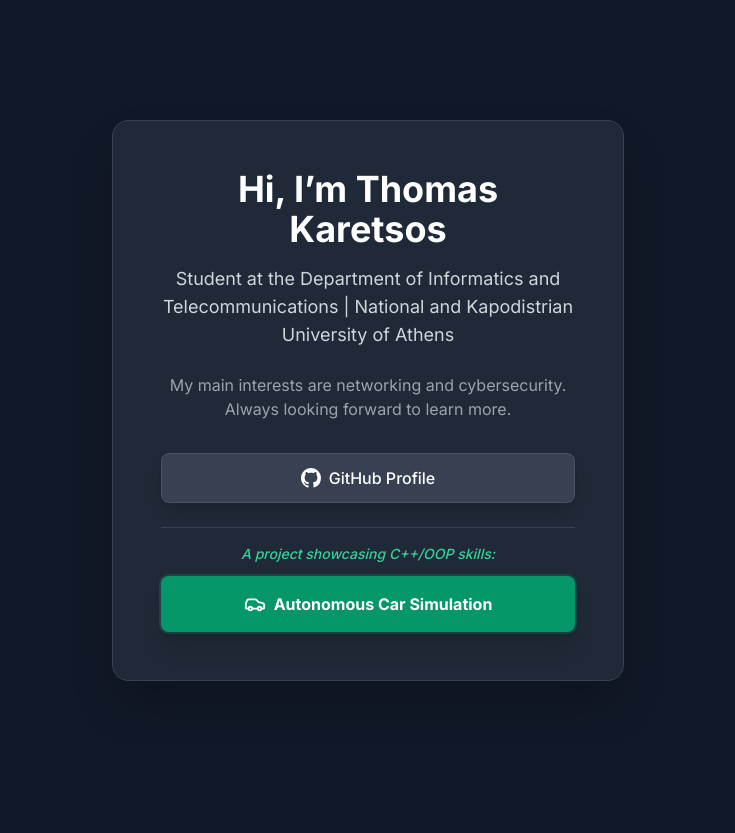
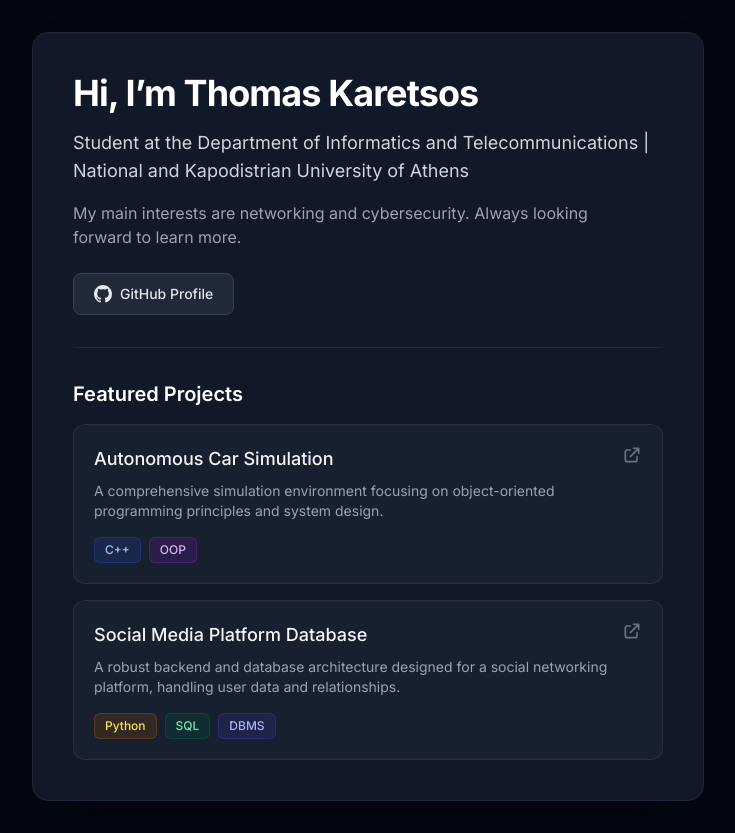
Before and after one commit to tomkar211/tomkar211.github.io, a plain HTML site: page index.html in a window 1280 px wide. Shown: the whole page, without its empty margins (272-1007 px from the left). Before the commit the page ends 800 px from the top, so only its background shows below. Drawn offline with nearby package versions, Linux system fonts and the light colour scheme.

Commit message:
New Project

```diff
--- a/index.html
+++ b/index.html
@@ -8,7 +8,7 @@
   <script src="https://cdn.tailwindcss.com"></script>
   <link rel="preconnect" href="https://fonts.googleapis.com">
   <link rel="preconnect" href="https://fonts.gstatic.com" crossorigin>
-  <link href="https://fonts.googleapis.com/css2?family=Inter:wght@400;500;700&display=swap" rel="stylesheet">
+  <link href="https://fonts.googleapis.com/css2?family=Inter:wght@400;500;600;700&display=swap" rel="stylesheet">
   <style>
     body {
       font-family: 'Inter', sans-serif;
@@ -16,43 +16,79 @@
   </style>
 </head>
 
-<body class="bg-gray-900 text-gray-200">
-  <main class="min-h-screen flex items-center justify-center p-4">
-    <div class="bg-gray-800 shadow-2xl rounded-2xl max-w-lg w-full p-8 sm:p-12 text-center border border-gray-700">
+<body class="bg-gray-950 text-gray-200 antialiased selection:bg-blue-500 selection:text-white">
+  <main class="min-h-screen flex items-center justify-center p-4 sm:p-8">
+    <div class="bg-gray-900 shadow-2xl rounded-2xl max-w-2xl w-full p-8 sm:p-10 border border-gray-800">
 
-      <h1 class="text-3xl sm:text-4xl font-bold text-white mb-4">
-        Hi, I’m Thomas Karetsos
-      </h1>
+      <!-- Profile Header -->
+      <div class="mb-8 border-b border-gray-800 pb-8 text-center sm:text-left">
+        <h1 class="text-3xl sm:text-4xl font-bold text-white mb-4 tracking-tight">
+          Hi, I’m Thomas Karetsos
+        </h1>
+        <p class="text-gray-300 text-base sm:text-lg mb-4">
+          Student at the Department of Informatics and Telecommunications | National and Kapodistrian University of Athens
+        </p>
+        <p class="text-gray-400 text-sm sm:text-base leading-relaxed mb-6 max-w-xl mx-auto sm:mx-0">
+          My main interests are networking and cybersecurity. Always looking forward to learn more.
+        </p>
 
-      <p class="text-lg text-gray-300 mb-6">
-        Student at the Department of Informatics and Telecommunications | National and Kapodistrian University of Athens
-      </p>
-
-      <p class="text-md text-gray-400 mb-8 max-w-md mx-auto">
-        My main interests are networking and cybersecurity. Always looking forward to learn more.
-      </p>
-
-      <div class="flex flex-col gap-6 items-center">
-
-        <a href="https://github.com/tomkar211" class="w-full inline-flex items-center justify-center gap-2 bg-gray-700 hover:bg-gray-600 text-white font-medium py-3 px-6 rounded-lg transition duration-300 shadow-lg border border-gray-600">
-          <svg xmlns="http://www.w3.org/2000/svg" width="20" height="20" fill="currentColor" viewBox="0 0 16 16">
+        <!-- GitHub Button -->
+        <a href="https://github.com/tomkar211" target="_blank" rel="noopener noreferrer"
+           class="inline-flex items-center justify-center gap-2 bg-gray-800 hover:bg-gray-700 text-gray-200 text-sm font-medium py-2.5 px-5 rounded-lg transition-colors duration-200 border border-gray-700">
+          <svg xmlns="http://www.w3.org/2000/svg" width="18" height="18" fill="currentColor" viewBox="0 0 16 16">
             <path d="M8 0C3.58 0 0 3.58 0 8c0 3.54 2.29 6.53 5.47 7.59.4.07.55-.17.55-.38 0-.19-.01-.82-.01-1.49-2.01.37-2.53-.49-2.69-.94-.09-.23-.48-.94-.82-1.13-.28-.15-.68-.52-.01-.53.63-.01 1.08.58 1.23.82.72 1.21 1.87.87 2.33.66.07-.52.28-.87.51-1.07-1.78-.2-3.64-.89-3.64-3.95 0-.87.31-1.59.82-2.15-.08-.2-.36-1.02.08-2.12 0 0 .67-.21 2.2.82.64-.18 1.32-.27 2-.27s1.36.09 2 .27c1.53-1.04 2.2-.82 2.2-.82.44 1.1.16 1.92.08 2.12.51.56.82 1.27.82 2.15 0 3.07-1.87 3.75-3.65 3.95.29.25.54.73.54 1.48 0 1.07-.01 1.93-.01 2.2 0 .21.15.46.55.38A8.01 8.01 0 0 0 16 8c0-4.42-3.58-8-8-8"/>
           </svg>
           GitHub Profile
         </a>
+      </div>
 
-        <div class="w-full pt-4 border-t border-gray-700">
-          <p class="text-sm text-emerald-400 font-medium italic mb-3">
-            A project showcasing C++/OOP skills:
-          </p>
-          <a href="https://github.com/tomkar211/AutonomousCarSim" class="w-full inline-flex items-center justify-center gap-2 bg-emerald-600 hover:bg-emerald-700 text-white font-bold py-4 px-6 rounded-lg transition duration-300 shadow-xl ring-2 ring-emerald-500/20">
-            <svg xmlns="http://www.w3.org/2000/svg" width="22" height="22" fill="none" stroke="currentColor" stroke-width="2" stroke-linecap="round" stroke-linejoin="round" viewBox="0 0 24 24">
-              <path d="M19 17h2c.6 0 1-.4 1-1v-3c0-.9-.7-1.7-1.5-1.9C18.7 10.6 16 10 16 10s-1.3-1.4-2.2-2.3c-.5-.4-1.1-.7-1.8-.7H5c-.6 0-1.1.4-1.4.9l-1.4 2.9A3.7 3.7 0 0 0 2 12v4c0 .6.4 1 1 1h2"/><circle cx="7" cy="17" r="2"/><path d="M9 17h6"/><circle cx="17" cy="17" r="2"/>
-            </svg>
-            Autonomous Car Simulation
+      <!-- Projects Section -->
+      <div>
+        <h2 class="text-xl font-semibold text-white mb-4">Featured Projects</h2>
+        <div class="flex flex-col gap-4">
+
+          <!-- Project 1: Autonomous Car -->
+          <a href="https://github.com/tomkar211/AutonomousCarSim" target="_blank" rel="noopener noreferrer"
+             class="group block p-5 rounded-xl bg-gray-800/50 hover:bg-gray-800 border border-gray-700/50 hover:border-gray-600 transition-all duration-200">
+            <div class="flex justify-between items-start mb-2">
+              <h3 class="text-lg font-medium text-gray-100 group-hover:text-blue-400 transition-colors">
+                Autonomous Car Simulation
+              </h3>
+              <svg xmlns="http://www.w3.org/2000/svg" class="h-5 w-5 text-gray-500 group-hover:text-blue-400 transition-colors" fill="none" viewBox="0 0 24 24" stroke="currentColor">
+                <path stroke-linecap="round" stroke-linejoin="round" stroke-width="2" d="M10 6H6a2 2 0 00-2 2v10a2 2 0 002 2h10a2 2 0 002-2v-4M14 4h6m0 0v6m0-6L10 14" />
+              </svg>
+            </div>
+            <p class="text-sm text-gray-400 mb-4">
+              A comprehensive simulation environment focusing on object-oriented programming principles and system design.
+            </p>
+            <div class="flex gap-2">
+              <span class="px-2.5 py-1 rounded-md bg-blue-900/30 text-blue-300 text-xs font-medium border border-blue-800/50">C++</span>
+              <span class="px-2.5 py-1 rounded-md bg-purple-900/30 text-purple-300 text-xs font-medium border border-purple-800/50">OOP</span>
+            </div>
           </a>
+
+          <!-- Project 2: Social Media Project -->
+          <a href="https://github.com/tomkar211/SocialMediaProject" target="_blank" rel="noopener noreferrer"
+             class="group block p-5 rounded-xl bg-gray-800/50 hover:bg-gray-800 border border-gray-700/50 hover:border-gray-600 transition-all duration-200">
+            <div class="flex justify-between items-start mb-2">
+              <h3 class="text-lg font-medium text-gray-100 group-hover:text-blue-400 transition-colors">
+                Social Media Platform Database
+              </h3>
+              <svg xmlns="http://www.w3.org/2000/svg" class="h-5 w-5 text-gray-500 group-hover:text-blue-400 transition-colors" fill="none" viewBox="0 0 24 24" stroke="currentColor">
+                <path stroke-linecap="round" stroke-linejoin="round" stroke-width="2" d="M10 6H6a2 2 0 00-2 2v10a2 2 0 002 2h10a2 2 0 002-2v-4M14 4h6m0 0v6m0-6L10 14" />
+              </svg>
+            </div>
+            <p class="text-sm text-gray-400 mb-4">
+              A robust backend and database architecture designed for a social networking platform, handling user data and relationships.
+            </p>
+            <div class="flex gap-2 flex-wrap">
+              <span class="px-2.5 py-1 rounded-md bg-yellow-900/30 text-yellow-300 text-xs font-medium border border-yellow-800/50">Python</span>
+              <span class="px-2.5 py-1 rounded-md bg-emerald-900/30 text-emerald-300 text-xs font-medium border border-emerald-800/50">SQL</span>
+              <span class="px-2.5 py-1 rounded-md bg-indigo-900/30 text-indigo-300 text-xs font-medium border border-indigo-800/50">DBMS</span>
+            </div>
+          </a>
+
         </div>
-
       </div>
 
     </div>
```
